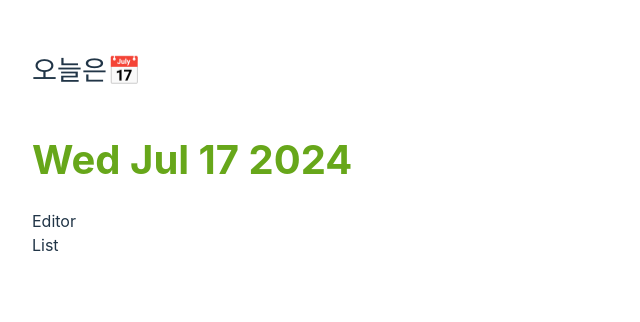
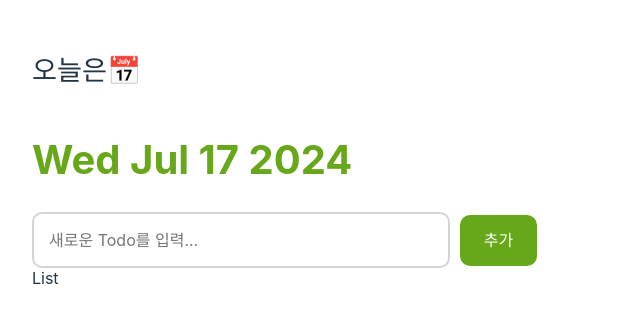
Before and after one commit to seohyun0620/React-TodoList, a React (Vite) app in the folder todo-list/: page / in a window 1280 px wide. Shown: the top 322 px of the page, without its empty margins (0-640 px from the left). Built offline with nearby package versions, Linux system fonts and the light colour scheme.

Commit message:
[feat] Editor 컴포넌트 UI 구현

```diff
--- a/todo-list/src/components/Editor.jsx
+++ b/todo-list/src/components/Editor.jsx
@@ -1,6 +1,13 @@
+import styles from './Editor.module.css';
+
 function Editor(){
   return(
-    <div>Editor</div>
+    <>
+    <label className={styles.label}>
+      <input className={styles.input} type="text" placeholder="새로운 Todo를 입력..." value=""/>
+      <input className={styles.submitBtn} type="submit" value="추가" />
+    </label>
+    </>
   )
 }
 
--- /dev/null
+++ b/todo-list/src/components/Editor.module.css
@@ -0,0 +1,19 @@
+.label{
+  height: 4vw;
+}
+.input{
+  width: 30vw;
+  height: 100%;
+  padding: 0px 15px;
+  border:2px solid rgb(212, 212, 212);
+  border-radius: 10px;
+}
+.submitBtn{
+  width: 6vw;
+  height: 100%;
+  margin-left: 10px;
+  border: none;
+  border-radius: 10px;
+  background-color: #67a71a;
+  color: white;
+}
```
